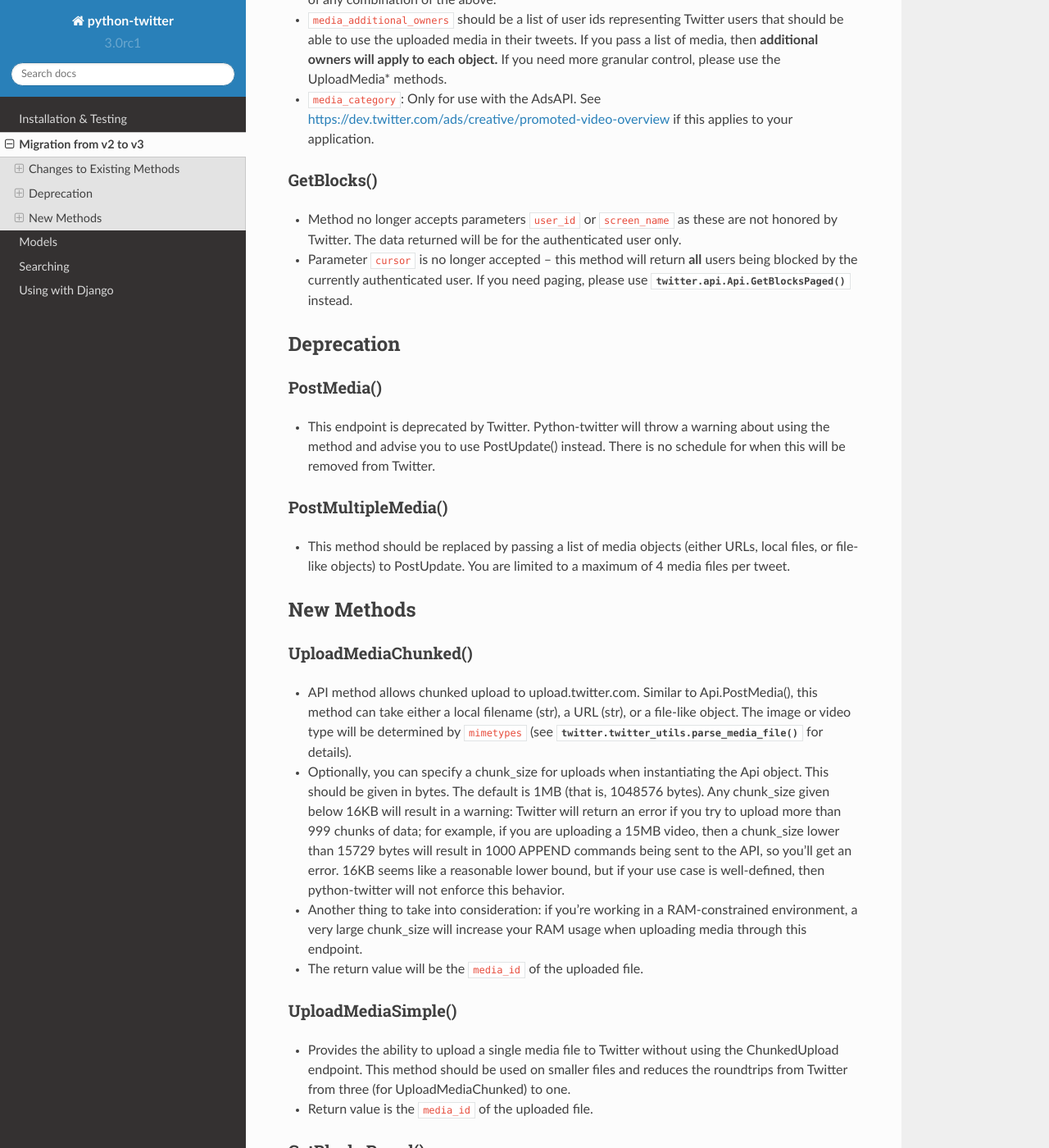
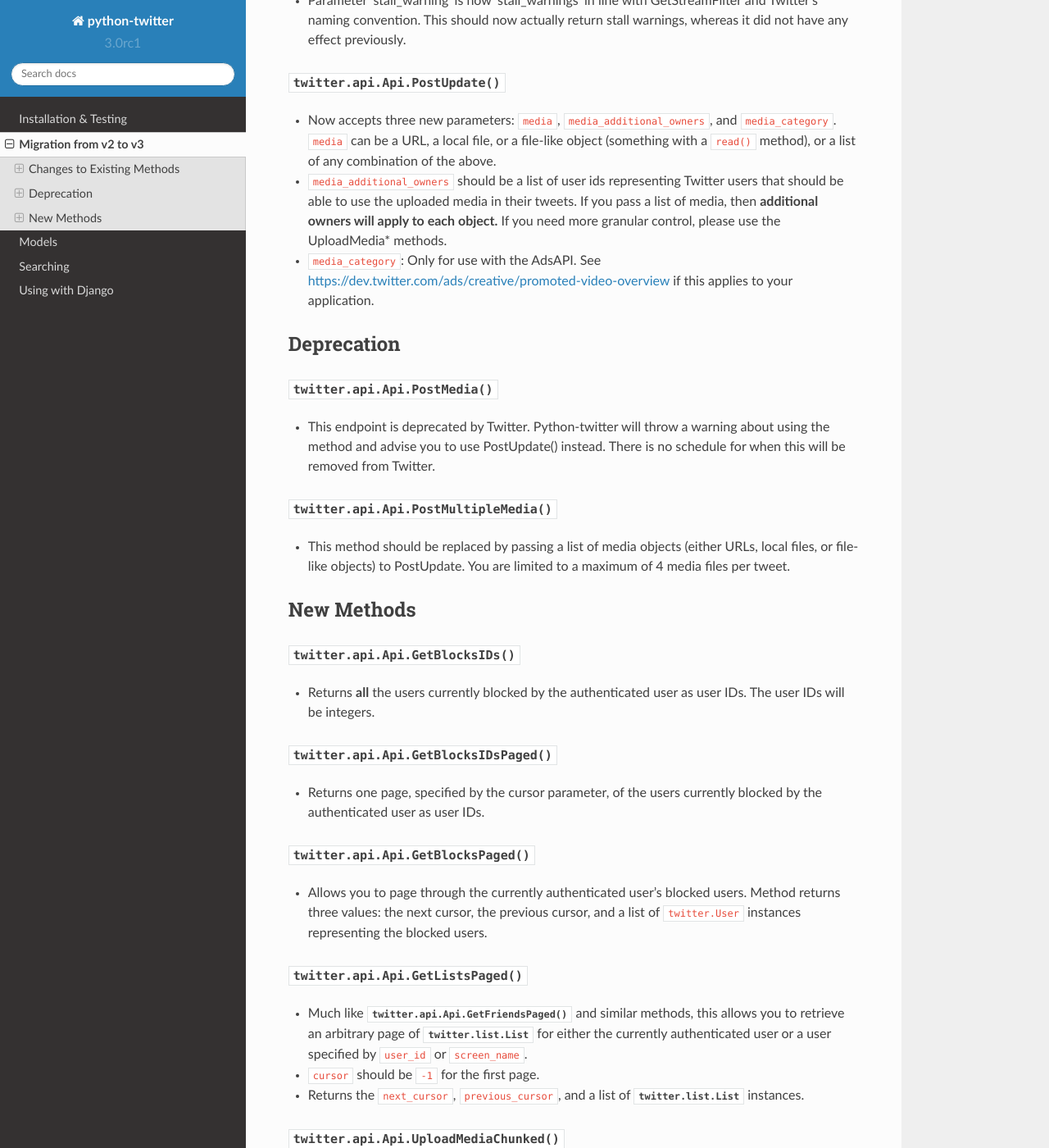
Before and after one commit to bear/python-twitter, a Sphinx documentation site: the page built from doc/migration_v30.rst, in a window 1280 px wide and 1400 px high, scrolled down 1699 px. Shown: the whole window at 82% size. Built offline with Sphinx 7.4.7 and the Read the Docs theme 2.0.0, drawn with Linux system fonts in a browser that asks for light colours; some of the changed text lies outside the part shown.

Commit message:
docs now link to source + info re GetListsPaged

```diff
--- a/doc/migration_v30.rst
+++ b/doc/migration_v30.rst
@@ -5,83 +5,90 @@
 Changes to Existing Methods
 ===========================
 
-GetSearch()
-++++++++++++++++++++++++++++
-* Adds ``raw_query`` method. See :ref:`raw_queries` for more information.
+:py:func:`twitter.api.Api.GetBlocks`
++++++++++++++++++++++++++++++++++++++++++++++++++++++++++++++++++++++++++++++++
+* Method no longer accepts parameters ``user_id`` or ``screen_name`` as these are not honored by Twitter. The data returned will be for the authenticated user only.
+* Parameter ``cursor`` is no longer accepted -- this method will return **all** users being blocked by the currently authenticated user. If you need paging, please use :py:func:`twitter.api.Api.GetBlocksPaged` instead.
 
-GetFollowers()
-++++++++++++++++++++++++++++
+:py:func:`twitter.api.Api.GetFollowers`
++++++++++++++++++++++++++++++++++++++++++++++++++++++++++++++++++++++++++++++++
 * Method no longer honors a ``count`` or ``cursor`` parameter. These have been deprecated in favor of making this method explicitly a convenience function to return a list of every ``twitter.User`` who is following the specified or authenticated user. A warning will be raised if ``count`` or ``cursor`` is passed with the expectation that breaking behavior will be introduced in a later version.
 * Method now takes an optional parameter of ``total_count``, which limits the number of users to return. If this is not set, the data returned will be all users following the specified user.
 * The kwarg ``include_user_entities`` now defaults to ``True``. This was set to ``False`` previously, but would not be included in query parameters sent to Twitter. Without the query parameter in the URL, Twitter would default to returning user_entities, so this change makes this behavior explicit.
 
-GetFriends()
-++++++++++++++++++++++++++++
+:py:func:`twitter.api.Api.GetFriends`
++++++++++++++++++++++++++++++++++++++++++++++++++++++++++++++++++++++++++++++++
 * Method no longer honors a ``count`` or ``cursor`` parameter. These have been deprecated in favor of making this method explicitly a convenience function to return a list of every ``twitter.User`` who is followed by the specified or authenticated user. A warning will be raised if ``count`` or ``cursor`` is passed with the expectation that breaking behavior will be introduced in a later version.
 * Method now takes an optional parameter of ``total_count``, which limits the number of users to return. If this is not set, the data returned will be all users followed by the specified user.
 * The kwarg ``include_user_entities`` now defaults to ``True``. This was set to ``False`` previously, but would not be included in query parameters sent to Twitter. Without the query parameter in the URL, Twitter would default to returning user_entities, so this change makes this behavior explicit.
 
-GetFriendsPaged()
-++++++++++++++++++++++++++++
+:py:func:`twitter.api.Api.GetFriendsPaged`
++++++++++++++++++++++++++++++++++++++++++++++++++++++++++++++++++++++++++++++++
 * The third value of the tuple returned by this method is now a list of twitter.User objects in accordance with its doc string rather than the raw data from API.
 * The kwarg ``include_user_entities`` now defaults to ``True``. This was set to ``False`` previously, but would not be included in query parameters sent to Twitter. Without the query parameter in the URL, Twitter would default to returning user_entities, so this change makes this behavior explicit.
 
-GetFollowersPaged()
-++++++++++++++++++++++++++++
+:py:func:`twitter.api.Api.GetFollowersPaged`
++++++++++++++++++++++++++++++++++++++++++++++++++++++++++++++++++++++++++++++++
 * The third value of the tuple returned by this method is now a list of twitter.User objects in accordance with its doc string rather than the raw data from API.
 * The kwarg ``include_user_entities`` now defaults to ``True``. This was set to ``False`` previously, but would not be included in query parameters sent to Twitter. Without the query parameter in the URL, Twitter would default to returning user_entities, so this change makes this behavior explicit and consistent with the previously ambiguous behavior.
 
-GetUserStream()
-++++++++++++++++++++++++++++
+:py:func:`twitter.api.Api.GetSearch`
++++++++++++++++++++++++++++++++++++++++++++++++++++++++++++++++++++++++++++++++
+* Adds ``raw_query`` method. See :ref:`raw_queries` for more information.
+
+:py:func:`twitter.api.Api.GetUserStream`
++++++++++++++++++++++++++++++++++++++++++++++++++++++++++++++++++++++++++++++++
 * Parameter 'stall_warning' is now 'stall_warnings' in line with GetStreamFilter and Twitter's naming convention. This should now actually return stall warnings, whereas it did not have any effect previously.
 
-PostUpdate()
-++++++++++++
+:py:func:`twitter.api.Api.PostUpdate`
++++++++++++++++++++++++++++++++++++++++++++++++++++++++++++++++++++++++++++++++
 * Now accepts three new parameters: ``media``, ``media_additional_owners``, and ``media_category``. ``media`` can be a URL, a local file, or a file-like object (something with a ``read()`` method), or a list of any combination of the above.
 * ``media_additional_owners`` should be a list of user ids representing Twitter users that should be able to use the uploaded media in their tweets. If you pass a list of media, then **additional owners will apply to each object.** If you need more granular control, please use the UploadMedia* methods.
 * ``media_category``: Only for use with the AdsAPI. See https://dev.twitter.com/ads/creative/promoted-video-overview if this applies to your application.
-
-GetBlocks()
-+++++++++++
-* Method no longer accepts parameters ``user_id`` or ``screen_name`` as these are not honored by Twitter. The data returned will be for the authenticated user only.
-* Parameter ``cursor`` is no longer accepted -- this method will return **all** users being blocked by the currently authenticated user. If you need paging, please use :py:func:`twitter.api.Api.GetBlocksPaged` instead.
 
 
 Deprecation
 ===========
 
-PostMedia()
-++++++++++++++++++++++++++++
+:py:func:`twitter.api.Api.PostMedia`
++++++++++++++++++++++++++++++++++++++++++++++++++++++++++++++++++++++++++++++++
 * This endpoint is deprecated by Twitter. Python-twitter will throw a warning about using the method and advise you to use PostUpdate() instead. There is no schedule for when this will be removed from Twitter.
 
-PostMultipleMedia()
-+++++++++++++++++++
+:py:func:`twitter.api.Api.PostMultipleMedia`
++++++++++++++++++++++++++++++++++++++++++++++++++++++++++++++++++++++++++++++++
 * This method should be replaced by passing a list of media objects (either URLs, local files, or file-like objects) to PostUpdate. You are limited to a maximum of 4 media files per tweet.
 
 
 New Methods
 ===========
 
-UploadMediaChunked()
-++++++++++++++++++++++++++++
+
+:py:func:`twitter.api.Api.GetBlocksIDs`
++++++++++++++++++++++++++++++++++++++++++++++++++++++++++++++++++++++++++++++++
+* Returns **all** the users currently blocked by the authenticated user as user IDs. The user IDs will be integers.
+
+:py:func:`twitter.api.Api.GetBlocksIDsPaged`
++++++++++++++++++++++++++++++++++++++++++++++++++++++++++++++++++++++++++++++++
+* Returns one page, specified by the cursor parameter, of the users currently blocked by the authenticated user as user IDs.
+
+:py:func:`twitter.api.Api.GetBlocksPaged`
++++++++++++++++++++++++++++++++++++++++++++++++++++++++++++++++++++++++++++++++
+* Allows you to page through the currently authenticated user's blocked users. Method returns three values: the next cursor, the previous cursor, and a list of ``twitter.User`` instances representing the blocked users.
+
+:py:func:`twitter.api.Api.GetListsPaged`
++++++++++++++++++++++++++++++++++++++++++++++++++++++++++++++++++++++++++++++++
+* Much like :py:func:`twitter.api.Api.GetFriendsPaged` and similar methods, this allows you to retrieve an arbitrary page of :py:mod:`twitter.list.List` for either the currently authenticated user or a user specified by ``user_id`` or ``screen_name``.
+* ``cursor`` should be ``-1`` for the first page.
+* Returns the ``next_cursor``, ``previous_cursor``, and a list of :py:mod:`twitter.list.List` instances.
+
+:py:func:`twitter.api.Api.UploadMediaChunked`
++++++++++++++++++++++++++++++++++++++++++++++++++++++++++++++++++++++++++++++++
 * API method allows chunked upload to upload.twitter.com. Similar to Api.PostMedia(), this method can take either a local filename (str), a URL (str), or a file-like object. The image or video type will be determined by ``mimetypes`` (see :py:func:`twitter.twitter_utils.parse_media_file` for details).
 * Optionally, you can specify a chunk_size for uploads when instantiating the Api object. This should be given in bytes. The default is 1MB (that is, 1048576 bytes). Any chunk_size given below 16KB will result in a warning: Twitter will return an error if you try to upload more than 999 chunks of data; for example, if you are uploading a 15MB video, then a chunk_size lower than 15729 bytes will result in 1000 APPEND commands being sent to the API, so you'll get an error. 16KB seems like a reasonable lower bound, but if your use case is well-defined, then python-twitter will not enforce this behavior.
 * Another thing to take into consideration: if you're working in a RAM-constrained environment, a very large chunk_size will increase your RAM usage when uploading media through this endpoint.
 * The return value will be the ``media_id`` of the uploaded file.
 
-UploadMediaSimple()
-++++++++++++++++++++++++++++
+:py:func:`twitter.api.Api.UploadMediaSimple`
++++++++++++++++++++++++++++++++++++++++++++++++++++++++++++++++++++++++++++++++
 * Provides the ability to upload a single media file to Twitter without using the ChunkedUpload endpoint. This method should be used on smaller files and reduces the roundtrips from Twitter from three (for UploadMediaChunked) to one.
 * Return value is the ``media_id`` of the uploaded file.
-
-GetBlocksPaged()
-++++++++++++++++
-* Allows you to page through the currently authenticated user's blocked users. Method returns three values: the next cursor, the previous cursor, and a list of ``twitter.User`` instances representing the blocked users.
-
-GetBlocksIDs()
-++++++++++++++
-* Returns **all** the users currently blocked by the authenticated user as user IDs. The user IDs will be integers.
-
-GetBlocksIDsPaged()
-+++++++++++++++++++
-* Returns one page, specified by the cursor parameter, of the users currently blocked by the authenticated user as user IDs.
```
